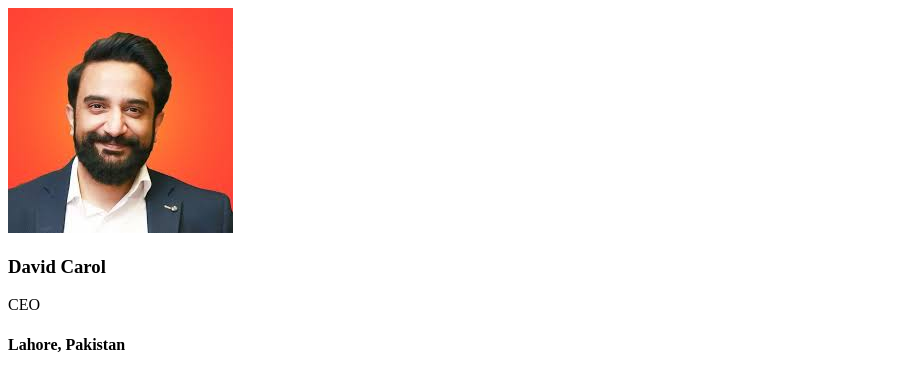
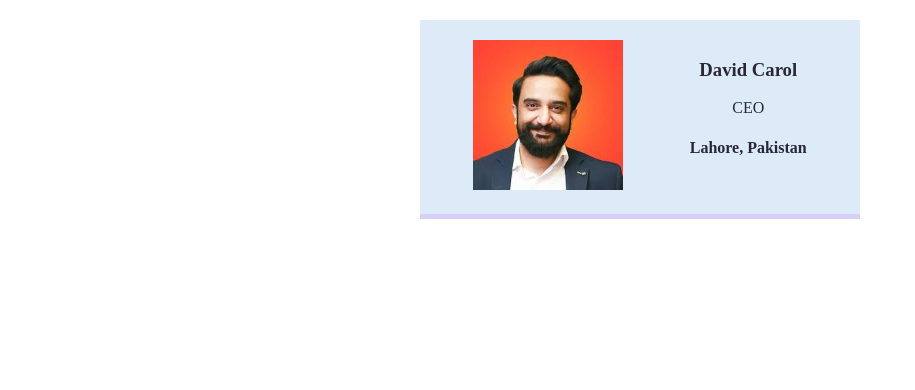
Before and after one commit to shahzamandurrani/DEV, a plain HTML site: page Card/index.html in a window 1280 px wide. Shown: the whole page, without its empty margins (0-915 px from the left). Drawn offline with Linux system fonts and the light colour scheme.

Commit message:
updated business card

```diff
--- a/Card/index.css
+++ b/Card/index.css
@@ -1,3 +1,31 @@
 body{
     margin: 20px;
 }
+
+img{
+    width: 150px;
+}
+
+.card{
+    padding: 20px;
+}
+
+.nav-wrapper{
+    display: flex;
+    padding: 20px;
+    justify-content: space-around;
+    width: 400px;
+    margin-left: auto;
+    margin-right: auto;
+    border-bottom: 5px solid #d8cefe;
+    background-color: #ddebf8;
+    color: #2b2835;
+}
+
+.border{
+    /* border: 1px dotted blue; */
+}
+
+.desc{
+    text-align: center;
+}
--- a/Card/index.html
+++ b/Card/index.html
@@ -3,14 +3,19 @@
 <head>
     <meta charset="UTF-8">
     <meta name="viewport" content="width=device-width, initial-scale=1.0">
+    <link rel="stylesheet" href="index.css">
     <title>Business Card</title>
 </head>
 <body>
-    <div>
-        <img src="imt.jpg" alt="">
-        <h3>David Carol</h3>
-        <p>CEO</p>
-        <h4>Lahore, Pakistan</h4>
+    <div class="nav-wrapper border">
+        <div class="image">
+            <img src="imt.jpg" alt="Imtinan Ahmed smiling" class="image">
+        </div>
+        <div class="desc border">
+            <h3>David Carol</h3>
+            <p>CEO</p>
+            <h4>Lahore, Pakistan</h4>
+        </div>
     </div>
 </body>
 </html>
```
